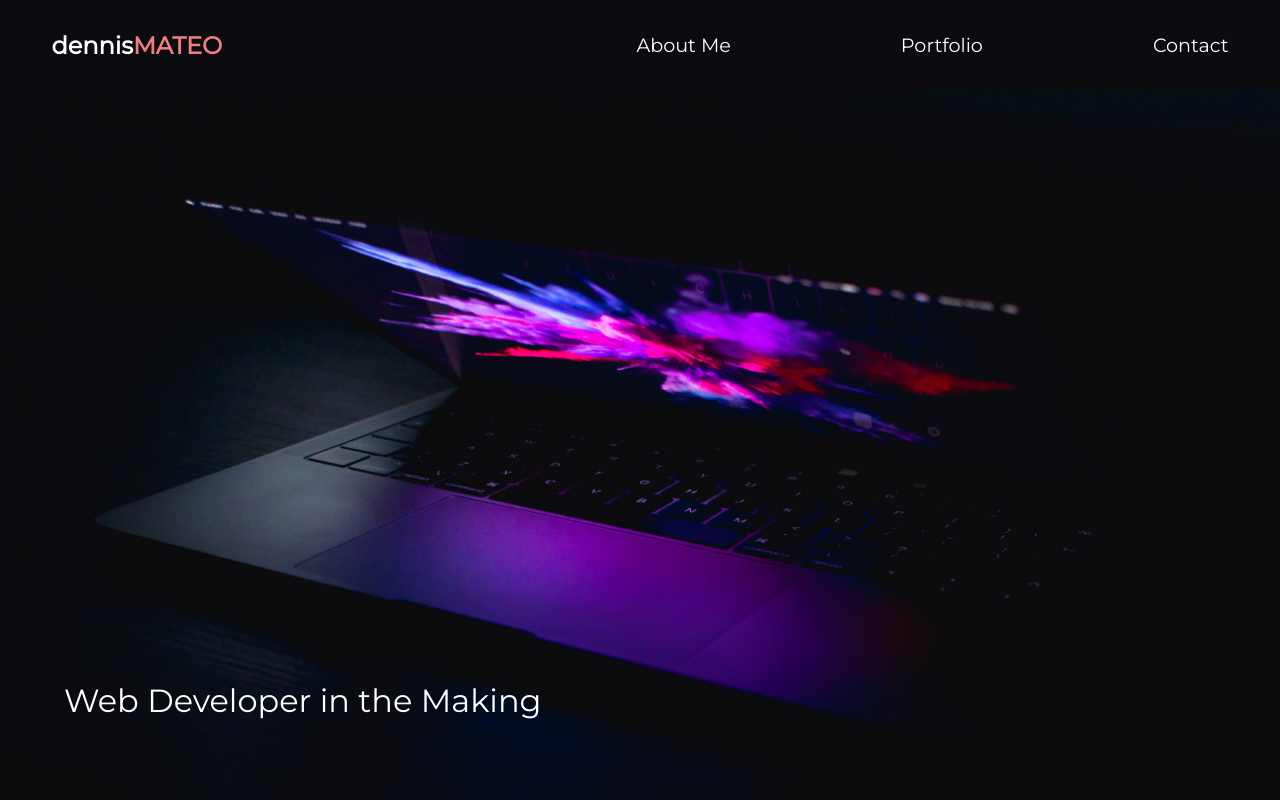
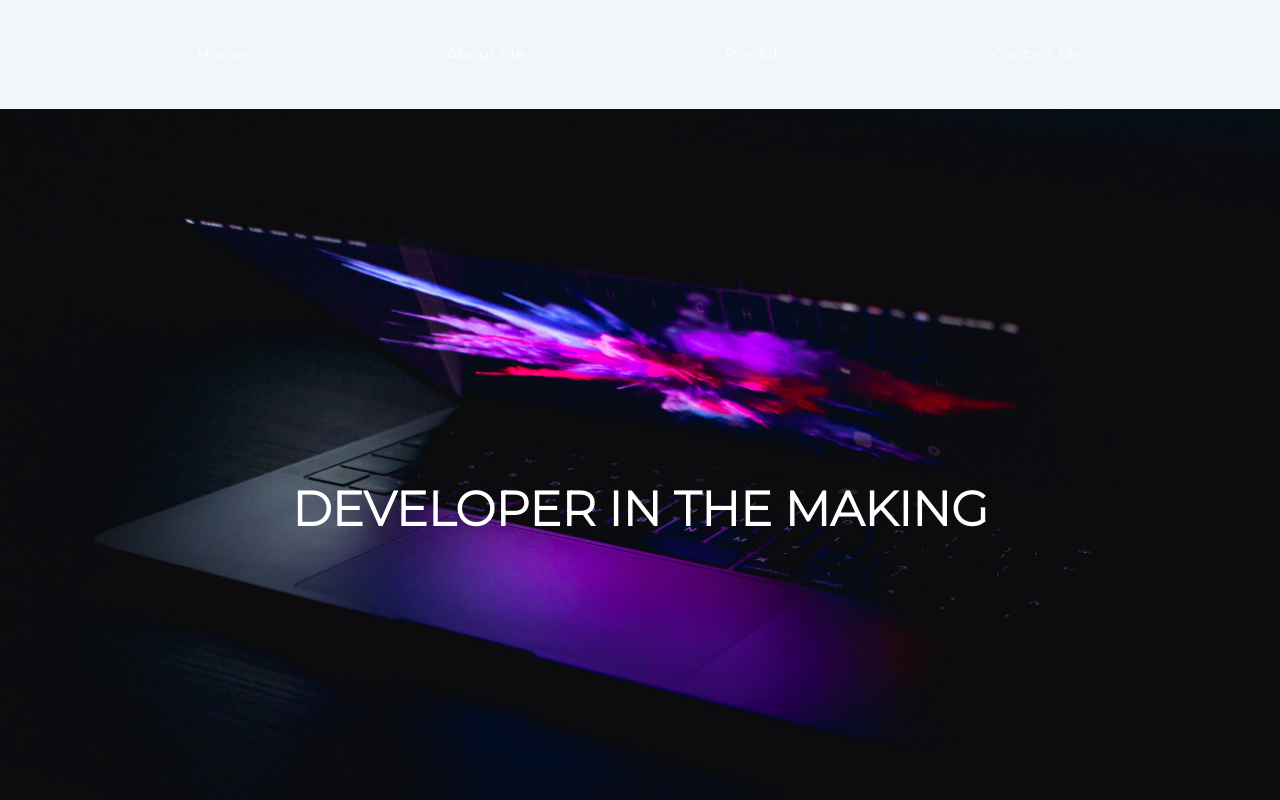
Before and after one commit to itsDenMat/landing_page, a plain HTML site: page index.html in a window 1280 px wide. Shown: the top 800 px of the page. Drawn offline with Linux system fonts and the light colour scheme.

Commit message:
simplify navbar.

```diff
--- a/index.html
+++ b/index.html
@@ -5,47 +5,49 @@
     <meta http-equiv="X-UA-Compatible" content="IE=edge">
     <meta name="viewport" content="width=device-width, initial-scale=1.0">
     <link rel="stylesheet" text="text/css" href="./style.css">
-    <link rel="stylesheet" href="https://cdnjs.cloudflare.com/ajax/libs/font-awesome/4.7.0/css/font-awesome.min.css">
+
     <link rel="preconnect" href="https://fonts.googleapis.com">
     <link rel="preconnect" href="https://fonts.gstatic.com" crossorigin>
-    <link href="https://fonts.googleapis.com/css2?family=Montserrat:wght@100;400&display=swap" rel="stylesheet">
+    <link href="https://fonts.googleapis.com/css2?family=Montserrat:wght@300&display=swap" rel="stylesheet">
 
     <title>Home Page</title>
 </head>
 
 <body>
-    <header class="header">
-        <div class="container">
-            <nav class="navbar">
-                <h1><a class="brand" href="index.html">dennis<span class="DenMat">MATEO</span></a></h1>
-                    <ul class="nav-menu">
-                        <li><a class="links" href="#">About Me</a></li>
-                        <li><a class="links" href="#">Portfolio</a></li>
-                        <li><a class="links" href="#">Contact</a></li>
-                    </ul>
-            </nav>
-        </div>
-    </header>
 
+    <!-- Nav bar -->
+    <nav class="navbar">
+        <ul>
+            <li><a href="#">Home</a></li>
+            <li><a href="#">About Me</a></li>
+            <li><a href="#">Portfolio</a</li>
+            <li><a href="#">Contact Me</a></li>
+        </ul>
+    </nav>
+
+    <!-- Background picture -->
     <section class="background_picture">
-        <p>Web Developer in the Making</p>
-        <br>
+            <h2>DEVELOPER IN THE MAKING</h2>
     </section>
 
+    <!-- About me section -->
     <main class="content">
         <section id="about-me-content" class="about-me">
             <img src="./images/DSC_5884 2.jpg" class="profile-picture" alt="picture of Dennis Mateo">
             <div class="about-title-para">
                 <h2 class="about-title"> About Me</h2>
                 <p>Lorem ipsum dolor sit amet consectetur adipisicing elit. Commodi, nostrum perspiciatis consectetur asperiores dolor velit nobis ipsam, libero placeat error, eligendi aliquid minima ea modi nulla officiis quasi deleniti saepe? Lorem ipsum dolor sit amet consectetur adipisicing elit. Commodi, nostrum perspiciatis consectetur asperiores dolor velit nobis ipsam, libero placeat error, eligendi aliquid minima ea modi nulla officiis quasi deleniti saepe? Lorem ipsum dolor sit amet consectetur adipisicing elit. Commodi, nostrum perspiciatis consectetur asperiores dolor velit nobis ipsam, libero placeat error, eligendi aliquid minima ea modi nulla officiis quasi deleniti saepe?</p>
-                <p> Nemo minus, odio dolores iure inventore quod eum ipsum? Lorem ipsum dolor sit amet consectetur adipisicing elit. Ipsam accusantium aperiam, iure hic eius perspiciatis sed porro quia, quam voluptatibus nisi tempore unde fugit, aut accusamus incidunt necessitatibus est quisquam! Lorem ipsum dolor sit amet consectetur adipisicing elit. Commodi, nostrum perspiciatis consectetur asperiores dolor velit nobis ipsam, libero placeat error, eligendi aliquid minima ea modi nulla officiis quasi deleniti saepe? Lorem ipsum dolor sit amet consectetur adipisicing elit. Commodi, nostrum perspiciatis consectetur asperiores dolor velit nobis ipsam, libero placeat error, eligendi aliquid minima ea modi nulla officiis quasi deleniti saepe?</p>
+                <p> Nemo minus, odio dolores iure inventore quod eum ipsum? Lorem ipsum dolor sit amet consectetur adipisicing elit. Ipsam accusantium aperiam, iure hic e</p>
             </div>
         </section>
+
+     <!-- Portfolio Section -->
         <section id="portfolio-content" class="portfolio-section">
             <h2>My Work</h2>
             <div class="container-porfolio">
-                <div>
-                    Project 1
+                <div class="proj1-box">
+                    <img class="proj1-pic" src="./images/pexels-pixabay-270360.jpg">
+                    <h2>Project 1</h2>
                 </div>
                 <div>
                     Project 2
--- a/style.css
+++ b/style.css
@@ -5,44 +5,33 @@
 }
 body {
     font-family: 'Montserrat', Arial, Helvetica, sans-serif;
-    background-color: white;
+    background-color: #f3f6f9;
 }
 
-/* Nav bar styling  */
-.header, a {
-    padding: 10px;
-    background-color: #0c0c10;
-    color: white;
-    text-decoration: none;
+/* Navigation Bar Section */
+.navbar {
+    display: flex;
+    justify-content: center;
+    align-items: center;
+    background-color: rgba(0, 0, 0, 0);
+    padding: 25px;
+    top: 0;
 }
 
-.header span {
-    color: lightcoral;
-    text-align: left;
+.navbar ul {
+    display: flex;
+    list-style: none;
+    margin: 20px 0px;
 }
 
-.navbar {
-    width: 95%;
-    margin: auto;
-    min-height: 70px;
-    display: flex;
-    justify-content: space-between;
-    align-items: center;
+.navbar ul li a {
+    text-decoration: none;
+    color: white;
+    padding: 8px 100px;
+    transition: all 0.5s ease;
 }
 
-.nav-menu {
-    display: flex;
-    justify-content: space-between;
-    align-items: center;
-    gap: 150px;
-    font-size: larger;
-}
-
-li {
-    list-style: none;
-}
-
-.header .links:hover {
+.navbar ul li a:hover {
     color: lightcoral;
 }
 
@@ -57,17 +46,20 @@ li {
     background-position: center;
 }
 
-.background_picture p {
+.background_picture h2 {
+    height: 100vh;
     color: white;
-    position: absolute;
-    bottom: 10%;
-    left: 5%;
-    font-size: xx-large;
+    text-align: center;
+    display: flex;
+    justify-content: center;
+    align-items: center;
+    font-size: 3rem;
 }
 
 /* About Me Section */
 .about-me {
-    background-color: #f3f6f9;
+    background-color: white;
+    box-shadow: 0 1px 5px rgba(104, 104, 104, 0.8);
     border-radius: 10px;
     margin: 5%;
     padding: 5px ;
@@ -97,3 +89,31 @@ li {
     margin: 10px;
     font-size: 15px;
 }
+
+/* Portfolio Section */
+.portfolio-section {
+    border: solid black;
+    display: flex;
+    justify-content: center;
+    align-items: center;
+    flex-direction: column;
+    padding: 2rem;
+    ;
+}
+
+.portfolio-section h2 {
+    padding: 2rem;
+    border: solid black;
+    width: 50%;
+    text-align: center;
+}
+
+.portfolio-section .proj1-pic {
+    /* border: solid black; */
+    padding: 10px;
+    margin: auto;
+    height: 50rem;
+    width: 50rem;
+    display: flex;
+    flex-wrap: wrap;
+}
```
Also changed, not shown: images/pexels-johannes-plenio-1103970.jpg (added), images/pexels-pixabay-270360.jpg (added), 4 other files.
